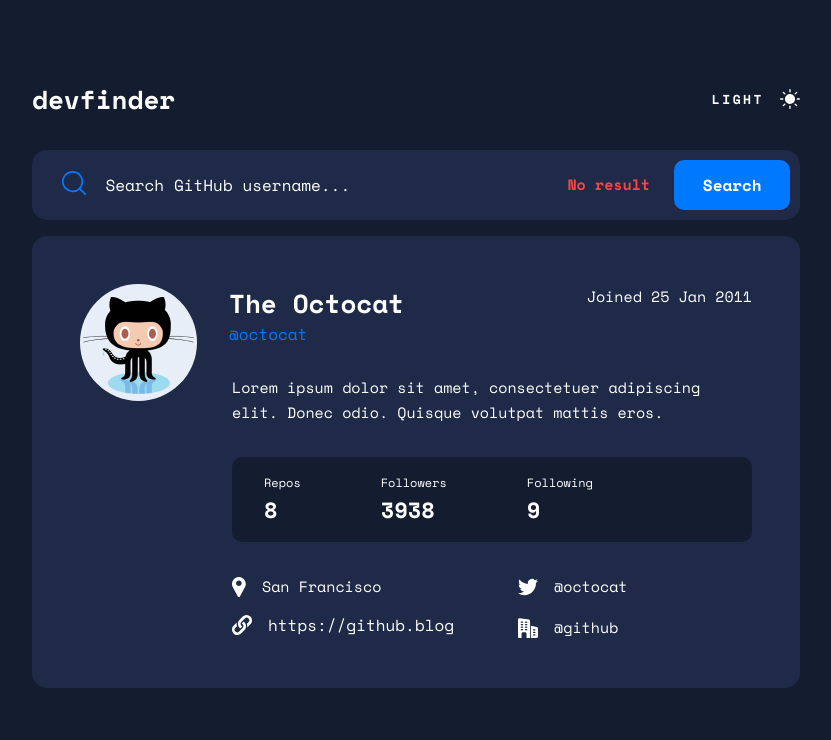
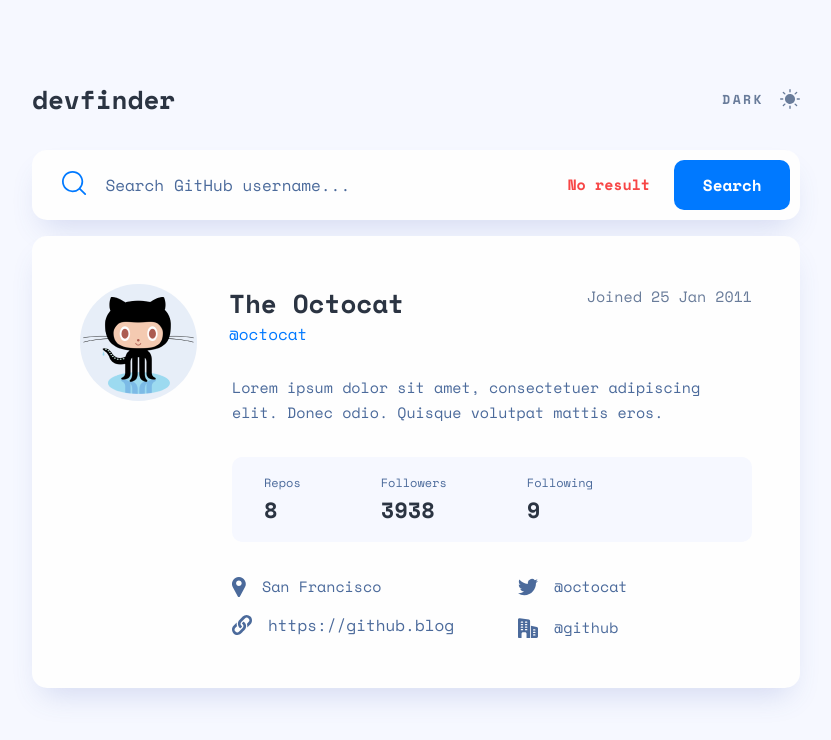
Before and after one commit to CarolineLienard/Github-User-App, a React (Create React App) app: page / in a window 1280 px wide. Shown: the top 740 px of the page, without its empty margins (224-1055 px from the left). Built offline with nearby package versions, Linux system fonts and the light colour scheme.

Commit message:
✨ Adding light and dark theme feature

```diff
--- a/src/components/App.js
+++ b/src/components/App.js
@@ -1,16 +1,32 @@
 import '../sass/main.scss';
-
 import Header from './Header';
 import Search from './Search';
 import User from './User';
+import { createContext, useState, useEffect } from "react";
+
+export const ThemeContext = createContext(null);
 
 function App() {
+
+  const [theme, setTheme] = useState("light");
+
+  function toggleTheme () {
+    setTheme((curr) => (curr === "light" ? "dark" : "light"));
+  }
+
+  useEffect (() => {
+    const bodyColor = document.body
+    theme === "light" ? bodyColor.id = "light" : bodyColor.id = "dark"
+  },[theme])
+
   return (
-    <main className="flex column">
-      <Header />
-      <Search />
-      <User />
-    </main>
+    <ThemeContext.Provider value={{ theme, toggleTheme }}>
+      <main className="flex column" id={theme}>
+        <Header themeSwitch={toggleTheme} buttonLabel={theme} />
+        <Search />
+        <User />
+      </main>
+    </ThemeContext.Provider>
   )
 }
 
--- a/src/components/Header.js
+++ b/src/components/Header.js
@@ -1,11 +1,18 @@
 
-function Header () {
+function Header ({themeSwitch, buttonLabel}) {
     return (
         <div className="logo-container flex center between">
             <h1>devfinder</h1>
-            <button className="flex center">
-                <label>LIGHT</label>
-                <svg width="20" height="20"><path d="M13.545 6.455c-.9-.9-2.17-1.481-3.545-1.481a4.934 4.934 0 00-3.545 1.481c-.9.9-1.481 2.17-1.481 3.545 0 1.376.582 2.646 1.481 3.545.9.9 2.17 1.481 3.545 1.481a4.934 4.934 0 003.545-1.481c.9-.9 1.481-2.17 1.481-3.545a4.934 4.934 0 00-1.481-3.545zM10 3.413a.7.7 0 00.688-.688V.688A.7.7 0 0010 0a.7.7 0 00-.688.688v2.037a.7.7 0 00.688.688zM15.635 5.344l1.455-1.455a.67.67 0 000-.952.67.67 0 00-.952 0l-1.455 1.455a.67.67 0 000 .952c.238.264.66.264.952 0zM19.312 9.312h-2.037a.7.7 0 00-.688.688.7.7 0 00.688.688h2.037A.7.7 0 0020 10a.7.7 0 00-.688-.688zM15.608 14.656a.67.67 0 00-.952 0 .67.67 0 000 .952l1.455 1.455a.67.67 0 00.952 0 .67.67 0 000-.952l-1.455-1.455zM10 16.587a.7.7 0 00-.688.688v2.037A.7.7 0 0010 20a.7.7 0 00.688-.688v-2.037a.7.7 0 00-.688-.688zM4.365 14.656L2.91 16.111a.67.67 0 000 .952.67.67 0 00.952 0l1.455-1.455a.67.67 0 000-.952c-.238-.264-.66-.264-.952 0zM3.413 10a.7.7 0 00-.688-.688H.688A.7.7 0 000 10a.7.7 0 00.688.688h2.037A.7.7 0 003.413 10zM4.365 5.344a.67.67 0 00.952 0 .67.67 0 000-.952L3.862 2.937a.67.67 0 00-.952 0 .67.67 0 000 .952l1.455 1.455z"/></svg>
+            <button className="themeSwitch flex center" onClick={themeSwitch}>
+                <label>{ buttonLabel === "dark" ? "LIGHT" : "DARK"}</label>
+                <svg width="20" height="20">
+                    {
+                        buttonLabel === "light" ?
+                        <path d="M13.545 6.455c-.9-.9-2.17-1.481-3.545-1.481a4.934 4.934 0 00-3.545 1.481c-.9.9-1.481 2.17-1.481 3.545 0 1.376.582 2.646 1.481 3.545.9.9 2.17 1.481 3.545 1.481a4.934 4.934 0 003.545-1.481c.9-.9 1.481-2.17 1.481-3.545a4.934 4.934 0 00-1.481-3.545zM10 3.413a.7.7 0 00.688-.688V.688A.7.7 0 0010 0a.7.7 0 00-.688.688v2.037a.7.7 0 00.688.688zM15.635 5.344l1.455-1.455a.67.67 0 000-.952.67.67 0 00-.952 0l-1.455 1.455a.67.67 0 000 .952c.238.264.66.264.952 0zM19.312 9.312h-2.037a.7.7 0 00-.688.688.7.7 0 00.688.688h2.037A.7.7 0 0020 10a.7.7 0 00-.688-.688zM15.608 14.656a.67.67 0 00-.952 0 .67.67 0 000 .952l1.455 1.455a.67.67 0 00.952 0 .67.67 0 000-.952l-1.455-1.455zM10 16.587a.7.7 0 00-.688.688v2.037A.7.7 0 0010 20a.7.7 0 00.688-.688v-2.037a.7.7 0 00-.688-.688zM4.365 14.656L2.91 16.111a.67.67 0 000 .952.67.67 0 00.952 0l1.455-1.455a.67.67 0 000-.952c-.238-.264-.66-.264-.952 0zM3.413 10a.7.7 0 00-.688-.688H.688A.7.7 0 000 10a.7.7 0 00.688.688h2.037A.7.7 0 003.413 10zM4.365 5.344a.67.67 0 00.952 0 .67.67 0 000-.952L3.862 2.937a.67.67 0 00-.952 0 .67.67 0 000 .952l1.455 1.455z"/>
+                        :
+                        <path d="M19.513 11.397a.701.701 0 00-.588.128 7.496 7.496 0 01-2.276 1.336 7.101 7.101 0 01-2.583.462 7.505 7.505 0 01-5.32-2.209 7.568 7.568 0 01-2.199-5.342c0-.873.154-1.72.41-2.49a6.904 6.904 0 011.227-2.21.657.657 0 00-.102-.924.701.701 0 00-.589-.128C5.32.61 3.427 1.92 2.072 3.666A10.158 10.158 0 000 9.83c0 2.8 1.125 5.342 2.967 7.19a10.025 10.025 0 007.16 2.98c2.353 0 4.527-.822 6.266-2.183a10.13 10.13 0 003.58-5.624.623.623 0 00-.46-.796z"/>
+                    }
+                </svg>
             </button>
       </div>
     )
--- a/src/components/User.js
+++ b/src/components/User.js
@@ -51,7 +51,7 @@
                         </div>
                         <div className="website flex center">
                             <svg height="20" width="20"><path d="M7.404 5.012c-2.355 2.437-1.841 6.482.857 8.273.089.06.207.048.283-.027.568-.555 1.049-1.093 1.47-1.776a.213.213 0 00-.084-.3A2.743 2.743 0 018.878 10.1a2.64 2.64 0 01-.223-1.803c.168-.815 1.043-1.573 1.711-2.274l-.004-.002 2.504-2.555a2.568 2.568 0 013.648-.019 2.6 2.6 0 01.037 3.666l-1.517 1.56a.266.266 0 00-.06.273c.35 1.012.435 2.44.201 3.519-.006.03.031.05.053.028l3.228-3.295c2.062-2.105 2.044-5.531-.04-7.615a5.416 5.416 0 00-7.691.04L7.417 4.998l-.013.014z"/><path d="M13.439 13.75a.401.401 0 00.006-.003c.659-1.204.788-2.586.48-3.933l-.002.002-.001-.001a5.434 5.434 0 00-2.19-3.124.3.3 0 00-.333.015c-.553.448-1.095 1.021-1.452 1.754a.243.243 0 00.096.317c.415.24.79.593 1.04 1.061h.001c.196.33.388.958.263 1.632-.116.894-1.019 1.714-1.736 2.453-.546.559-1.935 1.974-2.49 2.542a2.6 2.6 0 01-3.666.037 2.6 2.6 0 01-.038-3.666l1.521-1.564A.266.266 0 005 11.004c-.338-1.036-.43-2.432-.217-3.51.006-.03-.031-.049-.053-.027l-3.179 3.245c-2.083 2.126-2.066 5.588.04 7.693 2.125 2.083 5.57 2.048 7.653-.078.723-.81 3.821-3.678 4.195-4.577z"/></svg>
-                            <a>https://github.blog</a>
+                            <a href="https://github.blog">https://github.blog</a>
                         </div>
                     </div>
 
--- a/src/sass/base/_base.scss
+++ b/src/sass/base/_base.scss
@@ -6,6 +6,10 @@
 
 body {
     background-color: $dark-primary-color;
+}
+
+body#light {
+    background-color: $light-background-color;
 }
 
 // Main
@@ -30,6 +34,19 @@
     }
     @include mobile-small-only {
         max-width: 88%;
+    }
+}
+
+// Main light theme
+#light main {
+    h1, h2, input {
+        color: $light-dark-color;
+    }
+    p, input::placeholder, a, h4 {
+        color: $light-secondary-color;
+    }
+    svg {
+        fill: $light-secondary-color;
     }
 }
 
@@ -79,6 +96,10 @@
     @include mobile-only {
         font-size: 13px;
     }
+}
+
+a {
+    text-decoration: none;
 }
 
 a:hover {
--- a/src/sass/components/_header.scss
+++ b/src/sass/components/_header.scss
@@ -4,10 +4,27 @@
         svg {
             fill: $dark-color-light;
         }
-        :hover {
-            cursor: pointer;
-            fill: $dark-hover-light;
-            color: $dark-hover-light;
+    }
+    :hover svg, :hover label {
+        cursor: pointer;
+        fill: $dark-hover-light;
+        color: $dark-hover-light;
+    }
+}
+
+// Light theme
+#light .logo-container {
+    button {
+        svg {
+            fill: $light-primary-color;
+        }
+        label {
+            color: $light-primary-color;
         }
     }
+    :hover svg, :hover label {
+        cursor: pointer;
+        fill: $light-dark-color;
+        color: $light-dark-color;
+    }
 }
--- a/src/sass/components/_search.scss
+++ b/src/sass/components/_search.scss
@@ -26,3 +26,12 @@
         cursor: pointer;
     }
 }
+
+// Light theme
+#light form {
+    background-color: $light-card-color;
+    box-shadow: 0px 16px 30px -10px rgba(70, 96, 187, 0.198567);
+    .errorMessage {
+        color: $error-color;
+    }
+}
--- a/src/sass/components/_user.scss
+++ b/src/sass/components/_user.scss
@@ -72,3 +72,17 @@
         }
     }
 }
+
+// Light theme
+#light .user-container {
+    background-color: $light-card-color;
+    box-shadow: 0px 16px 30px -10px rgba(70, 96, 187, 0.198567);
+    .date {
+        p {
+           color: $light-primary-color;
+        }
+    }
+    .stats {
+        background-color: $light-background-color;
+    }
+}
--- a/src/sass/utils/_variables.scss
+++ b/src/sass/utils/_variables.scss
@@ -7,8 +7,8 @@
 // Light mode colors
 $light-primary-color : #697C9A;
 $light-secondary-color : #4B6A9B;
-$light-third-color : #F6F8FF;
-$light-fourth-color : #FEFEFE;
+$light-background-color : #F6F8FF;
+$light-card-color : #FEFEFE;
 $light-dark-color : #2B3442;
 
 // Dark mode colors
```
